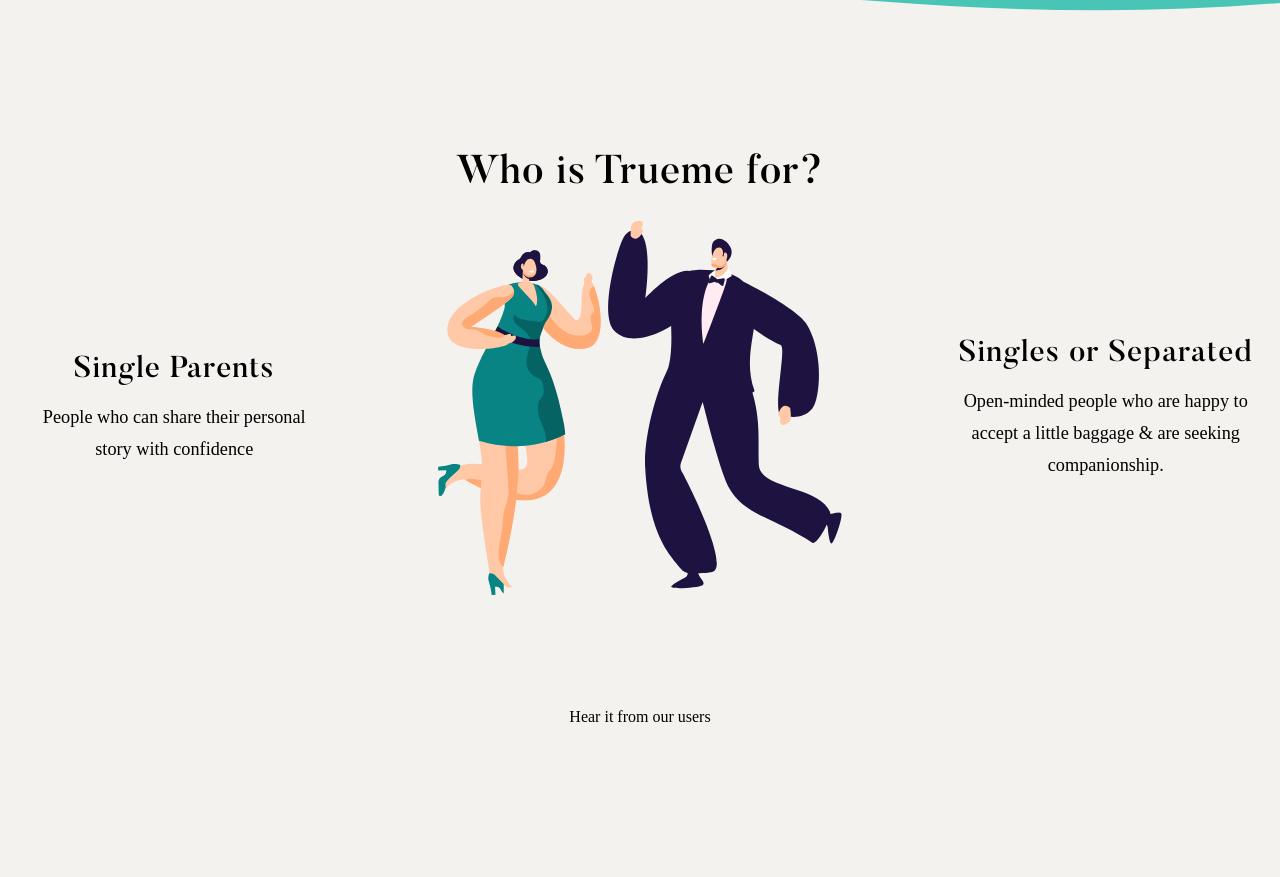
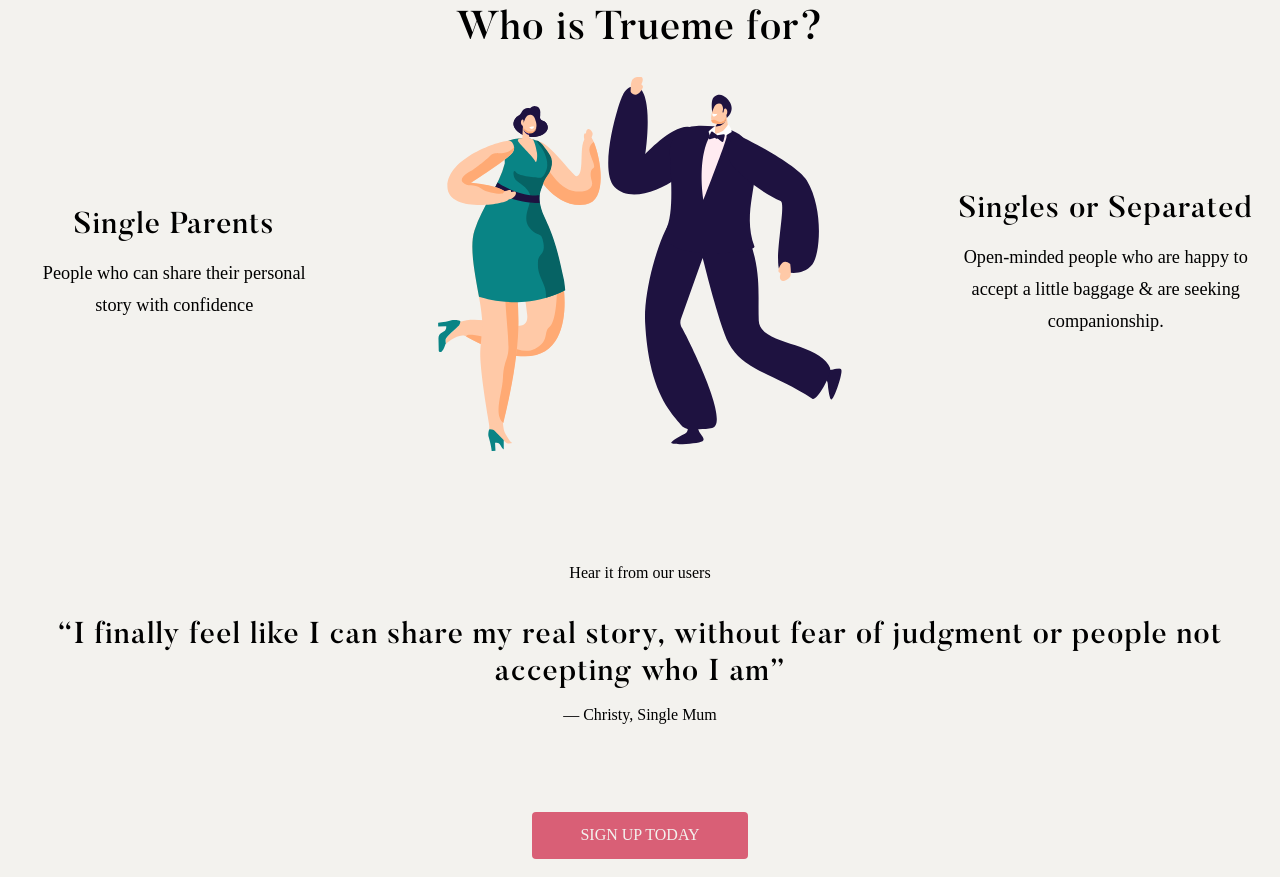
Before and after one commit to trueme-app/trueme-landing-page, a Gatsby site: page / in a window 1280 px wide. Shown: the part 1923-2800 px from the top of the page. Before the commit the page ends 2714 px from the top, so only its background shows below. Built offline with nearby package versions, Linux system fonts and the light colour scheme; Gatsby itself is replaced by a stand-in of ours; a web font is replaced by a local one.

Commit message:
Add social proof

```diff
--- a/src/components/button/index.tsx
+++ b/src/components/button/index.tsx
@@ -1,5 +1,5 @@
 import * as React from 'react'
-import { ButtonContainer } from './styles'
+import { StyledButton } from './styles'
 
 interface IButton {
   label?: string
@@ -26,7 +26,7 @@
     const { label, children, type, hideXs, hideSm, hideMd, hideLg, hideXl }: IButton = this.props
 
     return (
-      <ButtonContainer as={type} hideXs={hideXs} hideSm={hideSm} hideMd={hideMd} hideLg={hideLg} hideXl={hideXl}>{label || children}</ButtonContainer>
+      <StyledButton as={type} hideXs={hideXs} hideSm={hideSm} hideMd={hideMd} hideLg={hideLg} hideXl={hideXl}>{label || children}</StyledButton>
     )
   }
 }
--- a/src/components/button/styles.ts
+++ b/src/components/button/styles.ts
@@ -1,7 +1,7 @@
 import styled from 'styled-components'
 import { above, borderRadius, colours, spacing } from '../../styles'
 
-const ButtonContainer = styled.button`
+const StyledButton = styled.button`
   background-color: ${colours.rose.base};
   border: 0;
   border-radius: ${borderRadius.default};
@@ -36,6 +36,11 @@
   `}
 `
 
+const ButtonContainer = styled.div`
+  margin: ${spacing.lg} 0;
+`
+
 export {
+  StyledButton,
   ButtonContainer,
 }
--- a/src/components/hero/index.tsx
+++ b/src/components/hero/index.tsx
@@ -5,7 +5,7 @@
 import Grid from '../grid'
 import Heading from '../heading'
 import ValueProp from '../value-prop'
-import { ButtonContainer, FamilyContainer, HeroContainer } from './styles'
+import { FamilyContainer, HeroContainer } from './styles'
 
 class Hero extends React.Component {
   render() {
@@ -22,9 +22,9 @@
               <Heading level={3}>A mature way to discover, connect & meet people who understand your unique situation.</Heading>
             </Grid.Column>
           </Grid>
-          <ButtonContainer>
+          <Container padding-top>
             <Button hideMd={true}>Sign up today</Button>
-          </ButtonContainer>
+          </Container>
           <Grid>
             <Grid.Column xs={{ start: 2, end: 11 }} md={{ start: 4, end: 9 }}>
               <FamilyContainer>
--- a/src/components/hero/styles.ts
+++ b/src/components/hero/styles.ts
@@ -57,16 +57,11 @@
   }
 `
 
-const ButtonContainer = styled.div`
-  margin: ${spacing.lg} 0;
-`
-
 const FamilyContainer = styled(SVGContainer)`
   padding: ${spacing.xl} 0;
 `
 
 export {
-  ButtonContainer,
   FamilyContainer,
   HeroContainer,
 }
--- /dev/null
+++ b/src/components/social-proof/index.tsx
@@ -0,0 +1,23 @@
+import * as React from 'react'
+import { SocialProofContainer, SocialProofItemContainer, SocialProofQuoteContainer, SocialProofSourceContainer } from './styles'
+
+interface ISocialProof {
+  children?: SocialProof.Item[],
+}
+
+interface ISocialProofItem {
+  children?: React.ReactNode[]
+}
+
+class SocialProof extends React.Component<ISocialProof> {
+  static Item = ({ children }: ISocialProofItem) => (<SocialProofItemContainer>{children}</SocialProofItemContainer>)
+  static Quote = ({ children }: ISocialProofItem) => (<SocialProofQuoteContainer>{children}</SocialProofQuoteContainer>)
+  static Source = ({ children }: ISocialProofItem) => (<SocialProofSourceContainer>{children}</SocialProofSourceContainer>)
+
+  render() {
+    const { children }: ISocialProofItem = this.props
+    return(<SocialProofContainer>{children}</SocialProofContainer>)
+  }
+}
+
+export default SocialProof
--- /dev/null
+++ b/src/components/social-proof/styles.ts
@@ -0,0 +1,45 @@
+import styled from 'styled-components'
+import { above, typography } from '../../styles'
+
+const SocialProofContainer = styled.div``
+
+const SocialProofItemContainer = styled.blockquote``
+
+const SocialProofQuoteContainer = styled.p`
+  font-family: ${typography.h2.font};
+  font-size: ${typography.h2.size.xs};
+  font-weight: normal;
+  letter-spacing: ${typography.h2.letterSpacing}px;
+  line-height: ${typography.h2.lineHeight};
+  margin: 1rem 0;
+  text-align: center;
+
+  ${Object.keys(typography.h2.size).map((size) =>
+    above[size]`
+      font-size: ${typography.h2.size[size]};
+    `)
+  }
+
+  &::before {
+    content: '“';
+  }
+
+  &::after {
+    content: '”';
+  }
+`
+
+const SocialProofSourceContainer = styled.footer`
+  text-align: center;
+
+  &::before {
+    content: '— ';
+  }
+`
+
+export {
+  SocialProofContainer,
+  SocialProofItemContainer,
+  SocialProofQuoteContainer,
+  SocialProofSourceContainer,
+}
--- a/src/pages/index.tsx
+++ b/src/pages/index.tsx
@@ -2,10 +2,13 @@
 import * as React from 'react'
 import Dancing from '../assets/images/illu-dancing.inline.svg'
 import { Container, Copy, SVGContainer } from '../styles/shared'
+import Button from '../components/button'
+import { ButtonContainer } from '../components/button/styles'
 import Heading from '../components/heading'
 import Hero from '../components/hero'
 import Grid from '../components/grid'
 import SEO from '../components/seo'
+import SocialProof from '../components/social-proof'
 import Layout from '../layouts'
 
 class IndexPage extends React.Component {
@@ -38,12 +41,29 @@
             </Grid.Column>
           </Grid>
         </Container>
-        <Container padding-bottom>
+        <Container padding-top>
           <Grid>
             <Grid.Column xs={{ start: 2, end: 12 }}>
               <Heading level={3}>Hear it from our users</Heading>
             </Grid.Column>
           </Grid>
+        </Container>
+        <Container>
+          <SocialProof>
+            <SocialProof.Item>
+              <SocialProof.Quote>
+                I finally feel like I can share my real story, without fear of judgment or people not accepting who I am
+              </SocialProof.Quote>
+              <SocialProof.Source>
+                Christy, Single Mum
+              </SocialProof.Source>
+            </SocialProof.Item>
+          </SocialProof>
+        </Container>
+        <Container padding-top>
+          <ButtonContainer>
+            <Button>Sign Up Today</Button>
+          </ButtonContainer>
         </Container>
       </Layout>
     )
--- a/src/styles/shared.ts
+++ b/src/styles/shared.ts
@@ -5,8 +5,9 @@
   display: flex;
   flex-direction: column;
   justify-content: space-between;
-  padding-bottom: ${(props) => props.paddingBottom !== null ? spacing.xl : '0'};
-  padding-top: ${(props) => props.paddingBottom !== null ? spacing.xl : '0'};
+  align-items: center;
+  padding-bottom: ${(props) => typeof props['padding-bottom'] !== 'undefined' ? spacing.xl : '0'};
+  padding-top: ${(props) => typeof props['padding-top'] !== 'undefined' ? spacing.xl : '0'};
   margin: 0 auto;
   max-width: 1300px;
 `
```
